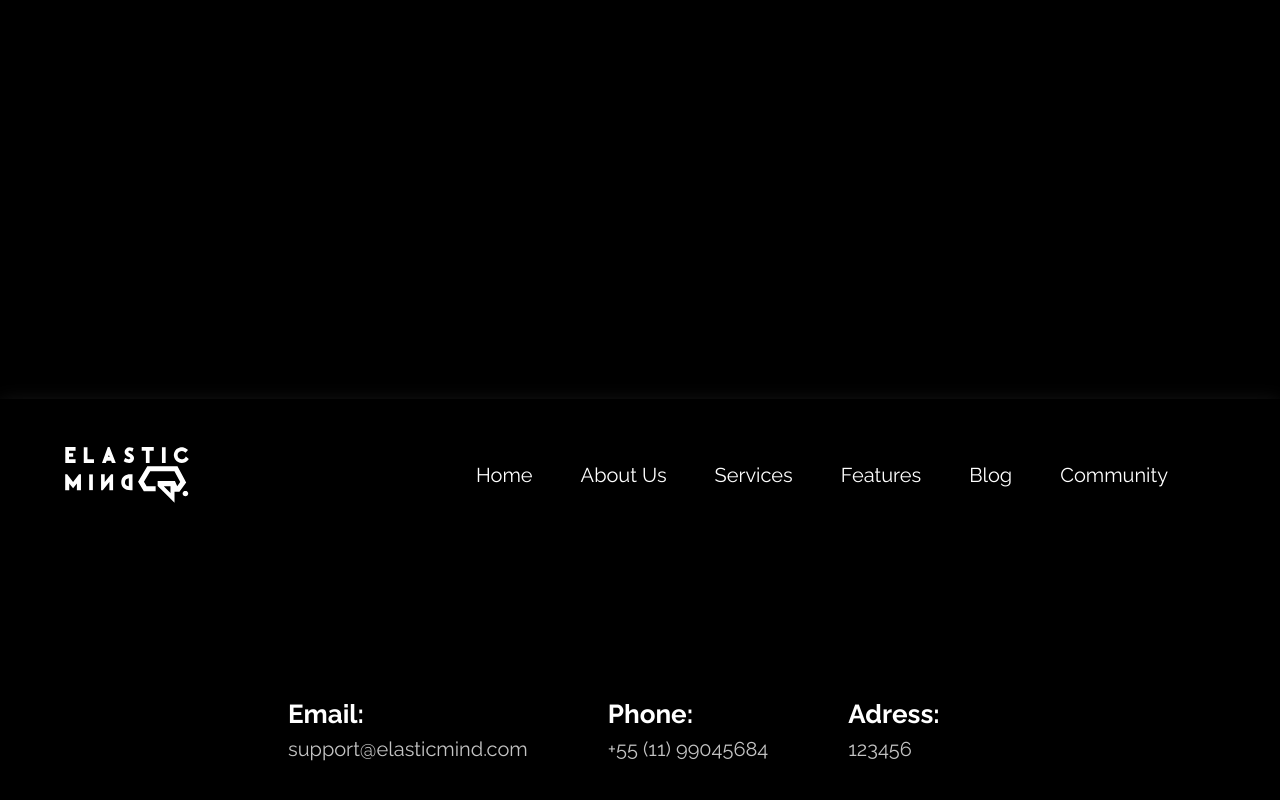
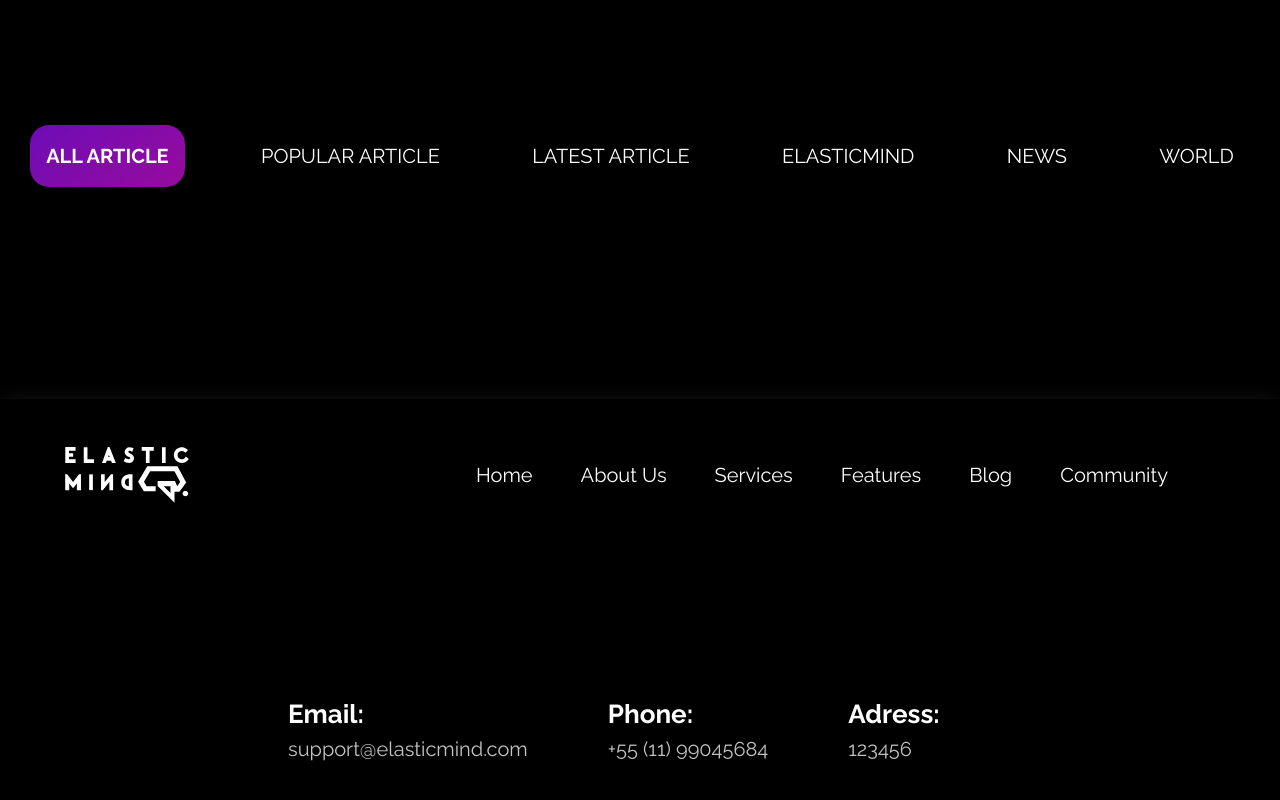
Before and after one commit to monobis/elasticmind-backup, a Next.js app: page /articles in a window 1280 px wide. Shown: the part 817-1617 px from the top of the page. Built offline with nearby package versions, Linux system fonts and the light colour scheme.

Commit message:
feat: :sparkles: Added categories content

```diff
--- a/src/app/articles/page.module.css
+++ b/src/app/articles/page.module.css
@@ -49,6 +49,38 @@
   background-color: var(--color-rose-200);
 }
 
+.categoriesContainer {
+  display: flex;
+  justify-content: center;
+  margin-top: 13rem;
+}
+
+.categories {
+  display: flex;
+  justify-content: space-around;
+  width: 100rem;
+}
+
+.articleCategory {
+  font-size: var(--font-size-md);
+  color: var(--color-white);
+  font-weight: 400;
+  padding: 1rem;
+  border-radius: 1.2rem;
+  text-transform: uppercase;
+  cursor: pointer;
+}
+
+.articleSelected {
+  font-weight: 700;
+  background: var(--color-violet-600);
+  background: linear-gradient(
+    142deg,
+    var(--color-violet-500) 0%,
+    var(--color-violet-200) 100%
+  );
+}
+
 .footer {
   margin-top: 10rem;
 }
--- a/src/app/articles/page.tsx
+++ b/src/app/articles/page.tsx
@@ -1,8 +1,22 @@
+"use client";
+
+import { useState } from "react";
 import styles from "./page.module.css";
 import { Footer } from "@/components/Footer";
 import { Header } from "@/components/Header";
 
 export default function Articles() {
+  const [selectedCategory, setSelectedCategory] = useState("ALL ARTICLE");
+
+  const categories = [
+    "ALL ARTICLE",
+    "POPULAR ARTICLE",
+    "LATEST ARTICLE",
+    "ELASTICMIND",
+    "NEWS",
+    "WORLD",
+  ];
+
   return (
     <main>
       <Header />
@@ -22,6 +36,22 @@ export default function Articles() {
 
           <button className={styles.buttonReadMore}>Read more</button>
         </div>
+
+        <div className={styles.categoriesContainer}>
+          <div className={styles.categories}>
+            {categories.map((category) => (
+              <h2
+                key={category}
+                className={`${styles.articleCategory} ${
+                  selectedCategory === category ? styles.articleSelected : ""
+                }`}
+                onClick={() => setSelectedCategory(category)}
+              >
+                {category}
+              </h2>
+            ))}
+          </div>
+        </div>
       </section>
 
       <div className={styles.footer}>
```
